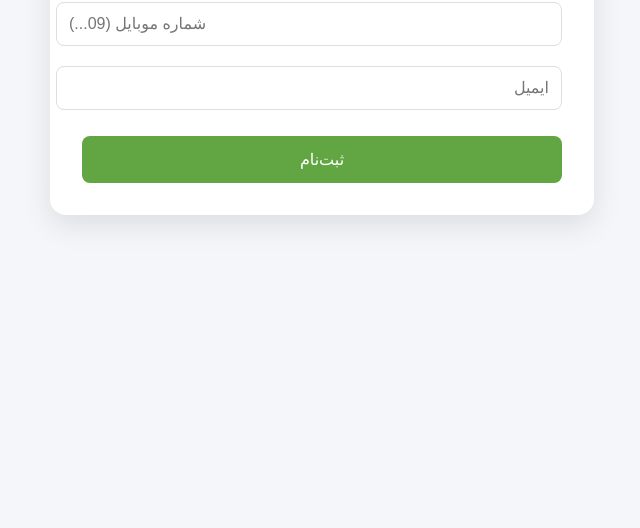
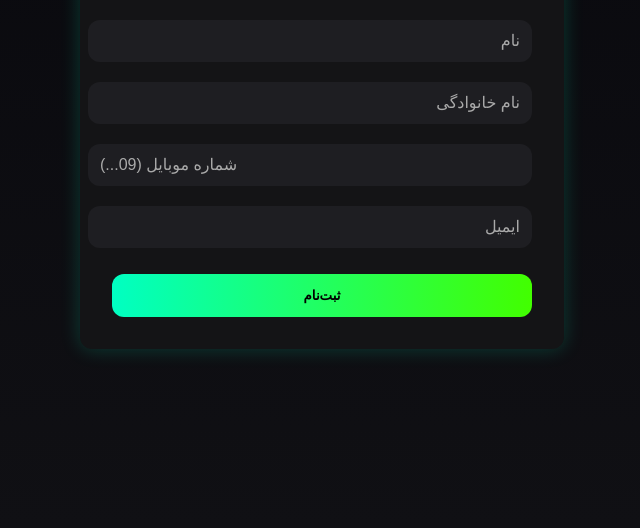
Before and after one commit to JavadHollywood/olymp, a plain HTML site: page signup.html in a window 1280 px wide. Shown: the part 272-800 px from the top of the page, without its empty margins (318-958 px from the left). Drawn offline with Linux system fonts and the light colour scheme.

Commit message:
Update signup.html

```diff
--- a/signup.html
+++ b/signup.html
@@ -3,72 +3,92 @@
 <head>
   <meta charset="UTF-8" />
   <meta name="viewport" content="width=device-width, initial-scale=1.0"/>
-  <title>ثبت‌نام - الیمپ</title>
+  <title>ثبت‌نام رایگان</title>
   <style>
+    :root {
+      --primary-color: #00ffc2;
+      --secondary-color: #1b1b1b;
+      --accent-color: #42ff00;
+      --font-color: #ffffff;
+      --border-radius: 12px;
+      --font-family: 'Vazirmatn', sans-serif;
+    }
+
     body {
-      font-family: sans-serif;
-      background-color: #f4f6fa;
       margin: 0;
       padding: 0;
+      font-family: var(--font-family);
+      background: linear-gradient(to bottom, #08080d, #101014);
+      color: var(--font-color);
+      display: flex;
+      justify-content: center;
+      align-items: center;
+      min-height: 100vh;
     }
 
-    .container {
-      max-width: 480px;
-      margin: 40px auto;
-      background-color: #ffffff;
+    .form-wrapper {
+      background-color: #141416;
       padding: 2rem;
-      border-radius: 16px;
-      box-shadow: 0 10px 30px rgba(0,0,0,0.1);
+      border-radius: var(--border-radius);
+      box-shadow: 0 0 20px rgba(0, 255, 194, 0.2);
+      width: 90%;
+      max-width: 420px;
     }
 
     h2 {
       text-align: center;
-      color: #253f5f;
-      margin-bottom: 1rem;
+      color: var(--primary-color);
+      margin-bottom: 1.5rem;
     }
 
     input {
       width: 100%;
       padding: 12px;
       margin: 10px 0;
-      border: 1px solid #ddd;
-      border-radius: 8px;
+      border: none;
+      border-radius: var(--border-radius);
+      background-color: #1e1e22;
+      color: var(--font-color);
       font-size: 1rem;
+    }
+
+    input::placeholder {
+      color: #aaa;
     }
 
     button {
       width: 100%;
       padding: 14px;
-      background-color: #62a644;
-      color: #ffffff;
+      margin-top: 1rem;
+      background: linear-gradient(to right, var(--primary-color), var(--accent-color));
       border: none;
-      border-radius: 8px;
-      font-size: 1rem;
+      border-radius: var(--border-radius);
+      color: #000;
+      font-weight: bold;
       cursor: pointer;
-      margin-top: 1rem;
+      transition: background 0.3s ease;
     }
 
     button:hover {
-      background-color: #426334;
+      opacity: 0.9;
+    }
+
+    iframe {
+      margin-top: 2rem;
+      width: 100%;
+      height: 400px;
+      border: none;
+      border-radius: var(--border-radius);
     }
 
     #stepTwo {
       display: none;
-      text-align: center;
-    }
-
-    iframe {
-      margin-top: 20px;
-      width: 100%;
-      height: 500px;
-      border: none;
-      border-radius: 8px;
     }
   </style>
 </head>
 <body>
 
-  <div class="container" id="stepOne">
+  <div class="form-wrapper" id="stepOne">
     <h2>ثبت‌نام رایگان</h2>
     <form id="signupForm">
       <input type="text" name="first_name" placeholder="نام" required />
@@ -79,7 +99,7 @@
     </form>
   </div>
 
-  <div class="container" id="stepTwo">
+  <div class="form-wrapper" id="stepTwo">
     <h2>لطفا برای تکمیل اطلاعات، ایمیل و رمز عبور خود را وارد کنید</h2>
     <iframe src="https://yourdomain.com/continue-register"></iframe>
   </div>
@@ -87,7 +107,6 @@
   <script>
     document.getElementById('signupForm').addEventListener('submit', async function (e) {
       e.preventDefault();
-
       const formData = new FormData(this);
       const data = Object.fromEntries(formData.entries());
 
```
